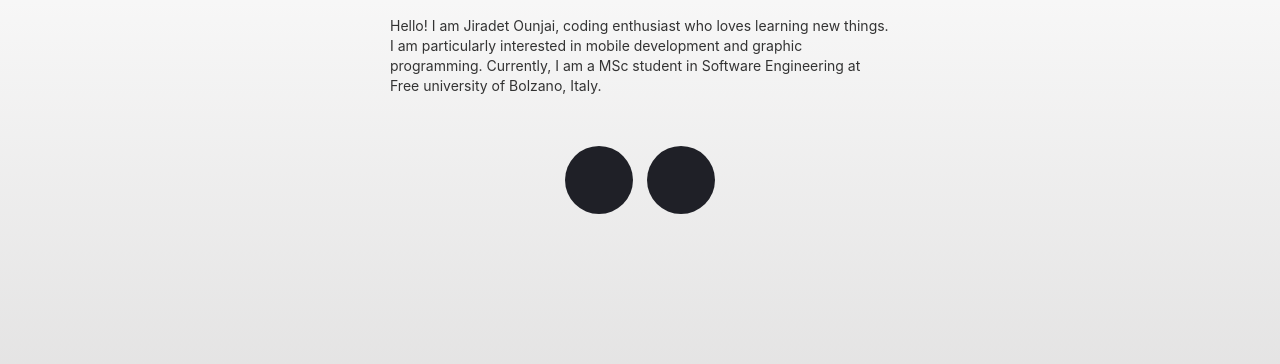
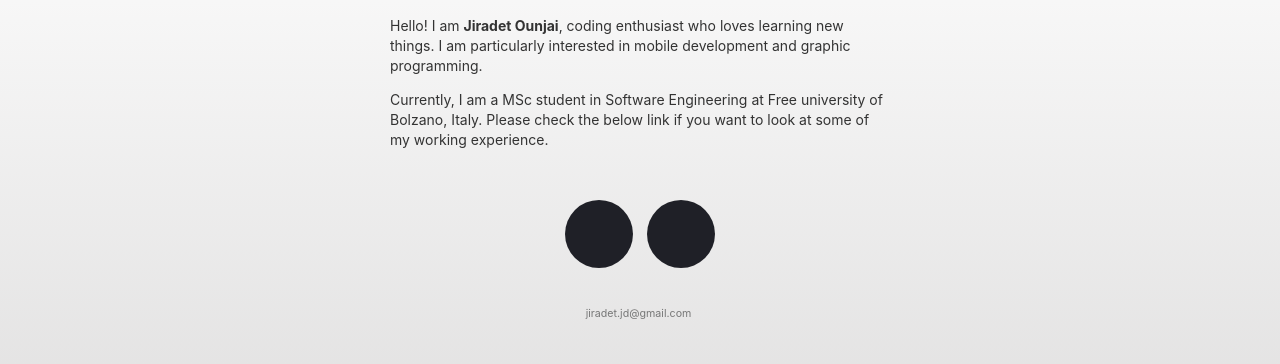
Before and after one commit to jiradeto/jiradeto.github.io, a Jekyll site: the page built from index.html, in a window 1280 px wide, cut to the strip 154-708 px from the top of the page. Shown: the top 364 px of the strip. Built offline with Jekyll 4.4.1, drawn with Linux system fonts in a browser that asks for light colours.

Commit message:
Update index message

```diff
--- a/_includes/footer.html
+++ b/_includes/footer.html
@@ -6,7 +6,7 @@
 
   </ul>
 
-  <!-- <span class="block"><small>&lt;/&gt; Powered by  </small> <span style="font-size:14px">♥</span>  ️ </span> -->
+  <span class="block"><small> jiradet.jd@gmail.com  </small> ️ </span>
   <!-- <span class="block">&copy; {{ site.time | date: '%Y' }} {{ site.author_name }}</span> -->
   <!-- <span class="block"><small>&lt;/&gt; Powered by <a href="https://jekyllrb.com/">Jekyll</a> and <a
         href="https://github.com/heiswayi/the-plain">The Plain theme</a>.</small></span> -->
--- a/index.html
+++ b/index.html
@@ -3,8 +3,20 @@ layout: default
 ---
 
 <section>
-Hello! I am Jiradet Ounjai, coding enthusiast who loves learning new things.
-I am particularly interested in mobile development and graphic programming.
-Currently, I am a MSc student in Software Engineering at Free university of Bolzano, Italy.
+  <p>
+      Hello! I am <b>Jiradet Ounjai</b>, coding enthusiast who loves learning new things.
+      I am particularly interested in mobile development and graphic programming.
+
+  </p>
+
+  <p>
+      Currently, I am a MSc student in Software Engineering at Free university of Bolzano, Italy.
+      Please check the below link if you want to look at some of my working experience.
+  </p>
+
+
 
 </section>
+<section>
+
+</section>
```
Also changed, not shown: 4 other files.
